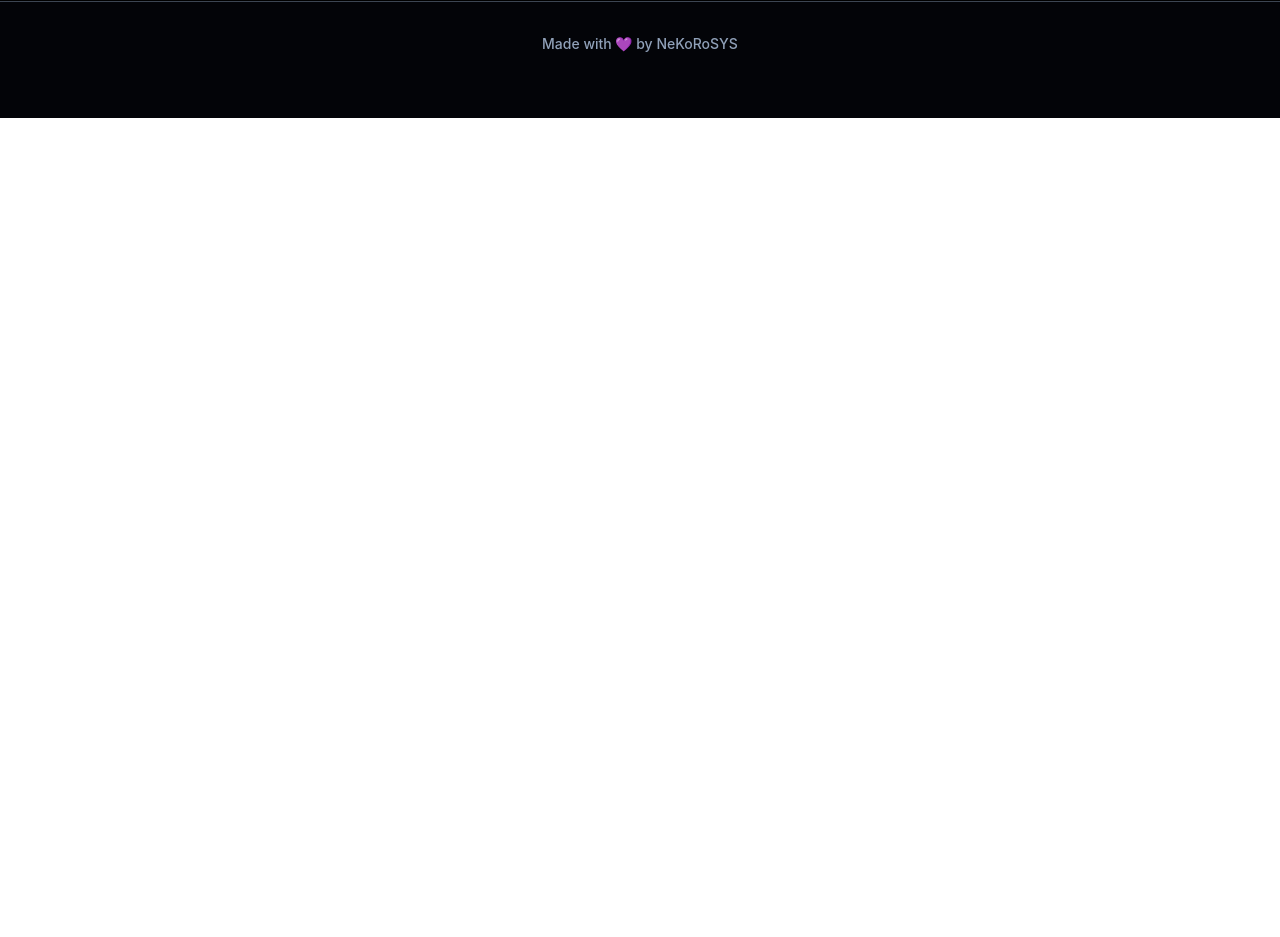
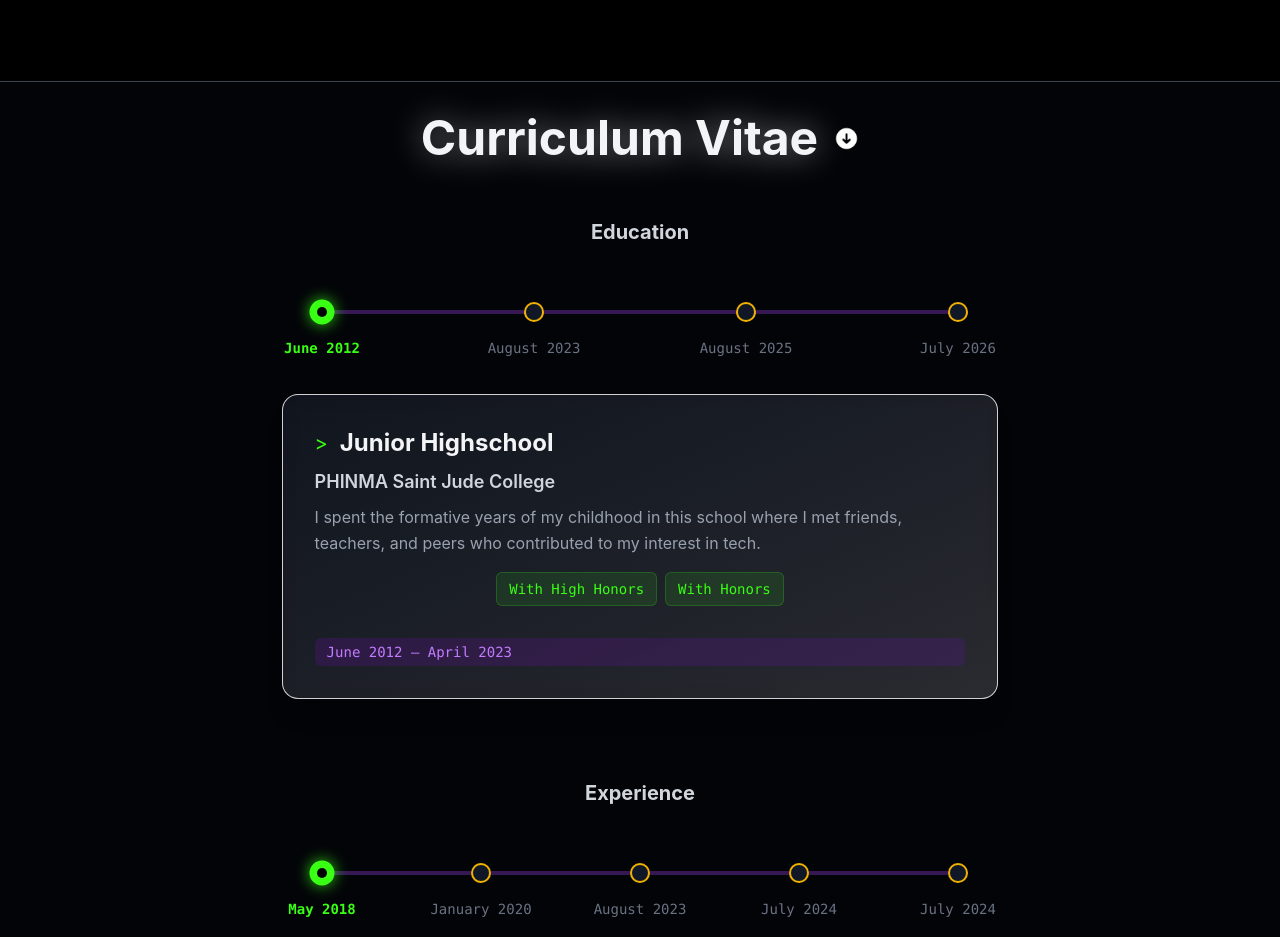
Before and after one commit to NeKoRoSYS/nekorosys.github.io, a React (Vite) app in the folder website/: page /#/home in a window 1280 px wide. Shown: the part 1860-2797 px from the top of the page. Before the commit the page ends 1978 px from the top, so only its background shows below. Built offline with nearby package versions, Linux system fonts and the light colour scheme.

Commit message:
added cv

```diff
--- a/website/src/components/ScrollIndicator.tsx
+++ b/website/src/components/ScrollIndicator.tsx
@@ -50,7 +50,7 @@ export default function ScrollIndicator() {
           : 'opacity-0 translate-y-4 pointer-events-none'
       }`}
     >
-      <div className="w-full h-full bg-linear-to-b from-black/0 to-75% to-black/75 flex items-center justify-center-safe">
+      <div className="w-full h-full bg-linear-to-b from-black/0 to-75% to-black/75 flex items-center justify-center">
         <div
         className="w-5 h-5 bg-yellow-500 animate-[float_2s_ease-in-out_infinite] mt-10"
         style={{
--- /dev/null
+++ b/website/src/components/Timeline.tsx
@@ -0,0 +1,145 @@
+import { useState } from "react";
+import { PopoutBlock } from "./Popouts";
+import Colors from "../shared/Colors";
+
+export interface TimelineItemData {
+  title: string;
+  institution: string;
+  description?: string;
+  tags?: string[];
+  date?: string;
+}
+
+export const educationData: TimelineItemData[] = [
+  {
+    title: "Junior Highschool",
+    institution: "PHINMA Saint Jude College",
+    description: "I spent the formative years of my childhood in this school where I met friends, teachers, and peers who contributed to my interest in tech.",
+    date: "June 2012 – April 2023",
+    tags: ["With High Honors", "With Honors"]
+  },
+  {
+    title: "Senior Highschool",
+    institution: "FEU High School",
+    description: "Completed my Senior High School years specializing in the STEM strand where I was introduced to subjects that helped me prepare for college.",
+    date: "August 2023 – June 2025",
+    tags: ["With Honors", "High School Diploma"]
+  },
+  {
+    title: "Freshman - BS Nursing",
+    institution: "Pamantasan ng Lungsod ng Maynila",
+    description: "Completed a year of studying Nursing, and realized that it did not align with my goals; hence, I decided to shift to the BSCS program.",
+    date: "August 2025 – May 2026",
+  },
+  {
+    title: "BS Computer Science",
+    institution: "Pamantasan ng Lungsod ng Maynila",
+    description: "Will be pursuing the BSCS course to get a formal college degree to supplement my credentials.",
+    date: "July 2026 – ???",
+  },
+];
+
+export const experienceData: TimelineItemData[] = [
+  {
+    title: "Graphic Designer",
+    institution: "Freelance",
+    description: "I've been practicing graphic design and have made designs for different purposes, mainly, for clans and organizations from a video game I once spent a lot of my time on. My involvement with said organizations and video game slowly dissipated but up until now I continue to find ways to improve my designs for many other purposes.",
+    date: "May 2018 – Present",
+    tags: ["Graphic Design"]
+  },
+  {
+    title: "Programmer",
+    institution: "Freelance",
+    description: "I started with game development because the topic became prevalent back then. However, I've branched out ever since and learned other concepts like web development and DevOps. My goal is to upskill myself and I believe that my journey in the tech industry is just getting started!",
+    date: "January 2020 – Present",
+    tags: ["Graphic Design"]
+  },
+  {
+    title: "Layout Artist",
+    institution: "FEU HS Stem Society",
+    description: "I designed eye-catching and themed graphical layouts for the organization's media postings.",
+    date: "August 2023 – June 2024",
+    tags: ["Graphic Design", "Layout Design"]
+  },
+  {
+    title: "Public Information and Management Officer",
+    institution: "FEU HS Brilliant, Young, and Technology-Empowered Students",
+    description: "Along the President, the Vice President, the Secretary, and the Treasurer, I was a key executive that helped run the organization. I was responsible for handling the social media platforms that BYTES had at the time, and every information that must be relayed to our members and to the public were managed by me.",
+    date: "July 2024 – June 2025",
+    tags: ["Account Management", "Information Management", "Crowd Control", "Communication Skills"]
+  },
+  {
+    title: "Team Supervisor",
+    institution: "FEU HS Brilliant, Young, and Technology-Empowered Students",
+    description: "I supervised the Media and Publications Committee of BYTES to ensure that every media and post from us is up to standards.",
+    date: "July 2024 – June 2025",
+    tags: ["Motion Graphics", "Video Editing", "Photo Editing", "Graphic Design", "Layout Design", "Photography", "Copywriting"]
+  }
+];
+
+interface TimelineProps {
+    data: TimelineItemData[];
+}
+
+export function Timeline({ data }: TimelineProps) {
+    const [activeIndex, setActiveIndex] = useState(0);
+
+    return (
+        <div className="w-full flex flex-col items-center">
+            <div className="w-full max-w-3xl mx-auto relative mt-12 mb-12 px-4 sm:px-12 flex justify-between items-center">
+                <div className="absolute left-6 right-6 sm:left-14 sm:right-14 h-1 bg-purple-500/30 z-0 top-1/2 -translate-y-1/2 rounded-full" />
+
+                {data.map((level, index) => {
+                const isActive = activeIndex === index;
+                return (
+                    <div
+                    key={index}
+                    className="relative z-10 flex flex-col items-center gap-3 cursor-pointer group p-2"
+                    onClick={() => setActiveIndex(index)}
+                    onMouseEnter={() => setActiveIndex(index)}
+                    >
+                    <div className={`w-5 h-5 rounded-full transition-all duration-300 border-2 flex items-center justify-center ${isActive ? 'bg-[#39FF14] border-[#39FF14] shadow-[0_0_12px_rgba(57,255,20,0.8)] scale-125' : 'bg-gray-900 border-yellow-500 group-hover:border-[#39FF14] group-hover:scale-110'}`}>
+                        {isActive && <div className="w-2 h-2 bg-black rounded-full" />}
+                    </div>
+                    <span className={`absolute top-full mt-2 text-xs sm:text-sm font-mono whitespace-nowrap transition-colors duration-300 ${isActive ? 'text-[#39FF14] font-bold' : 'text-gray-500 group-hover:text-purple-400'}`}>
+                        {level.date ? level.date.split('–')[0].trim() : `Item ${index + 1}`}
+                    </span>
+                    </div>
+                );
+                })}
+            </div>
+
+            <div className="w-full max-w-4xl flex justify-center mt-4">
+                <PopoutBlock key={activeIndex} animate={true} className="max-w-4xl flex-none! w-full sm:w-[90%] md:w-[80%] flex flex-col justify-center items-center gap-3 min-h-64">
+                    <div className="flex items-center gap-3 mb-2">
+                        <p className={`${Colors.textAccent}`}>{'>'}</p>
+                        <h4 className="font-bold text-xl sm:text-2xl text-gray-100">{data[activeIndex].title}</h4>
+                    </div>
+
+                    <h5 className="font-semibold text-gray-300 text-lg">{data[activeIndex].institution}</h5>
+
+                    <p className="text-sm sm:text-base text-gray-400 leading-relaxed mb-auto mt-2">
+                        {data[activeIndex].description}
+                    </p>
+
+                    {data[activeIndex].tags && (
+                    <div className="flex flex-wrap gap-2 mt-4 justify-center">
+                        {data[activeIndex].tags.map((tag) => (
+                        <span
+                            key={tag}
+                            className="text-xs sm:text-sm font-mono text-[#39FF14] bg-[#39FF14]/10 px-3 py-1.5 rounded-md border border-[#39FF14]/20"
+                        >
+                            {tag}
+                        </span>
+                        ))}
+                    </div>
+                    )}
+
+                    {data[activeIndex].date && (
+                        <p className="text-sm font-mono text-purple-400 bg-purple-900/30 px-3 py-1 rounded-md mt-8">{data[activeIndex].date}</p>
+                    )}
+                </PopoutBlock>
+            </div>
+        </div>
+    );
+}
--- a/website/src/pages/Home.tsx
+++ b/website/src/pages/Home.tsx
@@ -1,11 +1,13 @@
 import { Link } from 'react-router-dom';
-import type { MouseEvent } from 'react';
+import { type MouseEvent } from 'react';
 import { PillButton, RectButton } from '../components/Buttons';
 import { PopoutBlock, PopoutPanel } from '../components/Popouts';
 import { FadeIn, PageWrapper } from '../components/PageTransition';
 import Colors from '../shared/Colors';
 import Icons from '../shared/Icons';
+import downloadIcon from '../assets/download.webp';
 import { CopyTextToClipboard } from '../shared/Utils';
+import { educationData, experienceData, Timeline } from '../components/Timeline';
 
 interface LabelProps {
   children: string;
@@ -69,7 +71,7 @@ export default function Home() {
         <div className="flex w-full max-w-4xl justify-center">
           <PopoutBlock className="flex-1 w-full">
             <div className="flex items-center gap-4 mb-6">
-              <div className={`w-4 h-4 rounded-full min-w-4 ${Colors.indicatorPulse}`} />
+              <div className={`w-4 h-4 rounded-full min-w-4 ${Colors.indicatorPulseGreen}`} />
               <h4 className="font-bold text-lg sm:text-xl text-gray-100">{"$ fastfetch"}</h4>
             </div>
 
@@ -88,7 +90,7 @@ export default function Home() {
             </Link>
         </div>
 
-        <div className="mt-24 flex w-full max-w-4xl justify-center">
+        <div className="mt-24 mb-12 flex w-full max-w-4xl justify-center">
           <PopoutPanel className="flex-1 w-full mb-0! text-left">
             <div className="flex items-center justify-center gap-4 mb-10">
               <h1 className="font-bold text-3xl sm:text-5xl text-gray-100 drop-shadow-[0_0_16px_rgba(255,255,255,0.5)] text-center">About Me</h1>
@@ -139,8 +141,6 @@ export default function Home() {
 
         <div className="mt-24 flex flex-col items-center w-full max-w-4xl gap-12">
 
-
-
           <div className="w-full flex flex-col items-center gap-8">
             <FadeIn delay={0.2}>
               <h1 className="text-3xl sm:text-4xl font-extrabold text-gray-100 tracking-tight drop-shadow-[0_0_16px_rgba(255,255,255,0.5)] text-center">
@@ -157,6 +157,25 @@ export default function Home() {
           </div>
 
         </div>
+
+        <div className="mt-24 flex w-full max-w-4xl justify-center">
+          <PopoutPanel className="flex-1 w-full mb-0! text-left">
+            <div className="flex items-center justify-center gap-4 mb-10">
+              <h1 className="font-bold text-3xl sm:text-5xl text-gray-100 drop-shadow-[0_0_16px_rgba(255,255,255,0.5)] text-center">Curriculum Vitae</h1>
+              <a>
+                <img className='invert' src={downloadIcon} width={25} height={25}></img>
+              </a>
+            </div>
+
+            <h2 className="text-xl font-bold text-gray-300 mt-4 text-center">Education</h2>
+            <Timeline data={educationData} />
+
+            <h2 className="text-xl font-bold text-gray-300 mt-20 text-center">Experience</h2>
+            <Timeline data={experienceData} />
+
+          </PopoutPanel>
+        </div>
+
       </div>
     </PageWrapper>
   );
--- /dev/null
+++ b/website/src/pages/Sponsorship.tsx
@@ -0,0 +1,5 @@
+export default function NotFound() {
+    return (
+        null
+    )
+}
--- a/website/src/shared/Colors.ts
+++ b/website/src/shared/Colors.ts
@@ -23,7 +23,8 @@ const Colors = {
     textMutedNav: "text-slate-400",
     textBody: "text-gray-200",
 
-    indicatorPulse: "bg-[#27e844] animate-pulse shadow-[0_0_10px_rgba(57,255,20,1)]",
+    indicatorPulseGreen: "bg-[#27e844] animate-pulse shadow-[0_0_10px_rgba(57,255,20,1)]",
+    indicatorPulseYellow: "bg-[#f2f75c] animate-ping shadow-[0_0_10px_rgba(255,255,0,1)]",
 
     glowTextWhite: "drop-shadow-[0_0_24px_rgba(255,255,255,0.5)]",
     glowTextPurple: "drop-shadow-[0_0_24px_rgba(211,34,238,0.4)]",
```
Also changed, not shown: website/src/components/Hoverables.tsx (+18 -1 lines), website/src/pages/Portfolio.tsx (+10 -10 lines), website/src/assets/download.webp (added).
